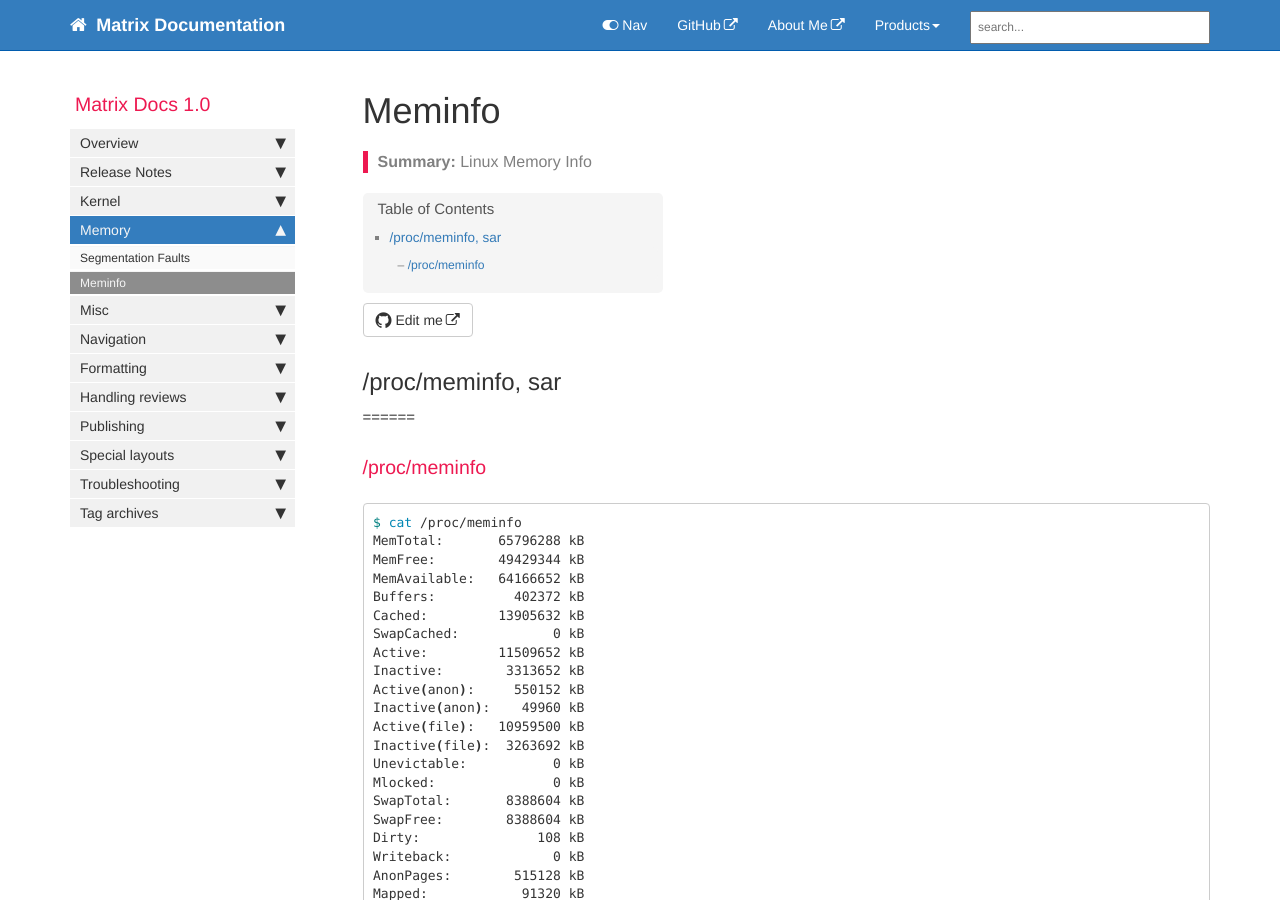
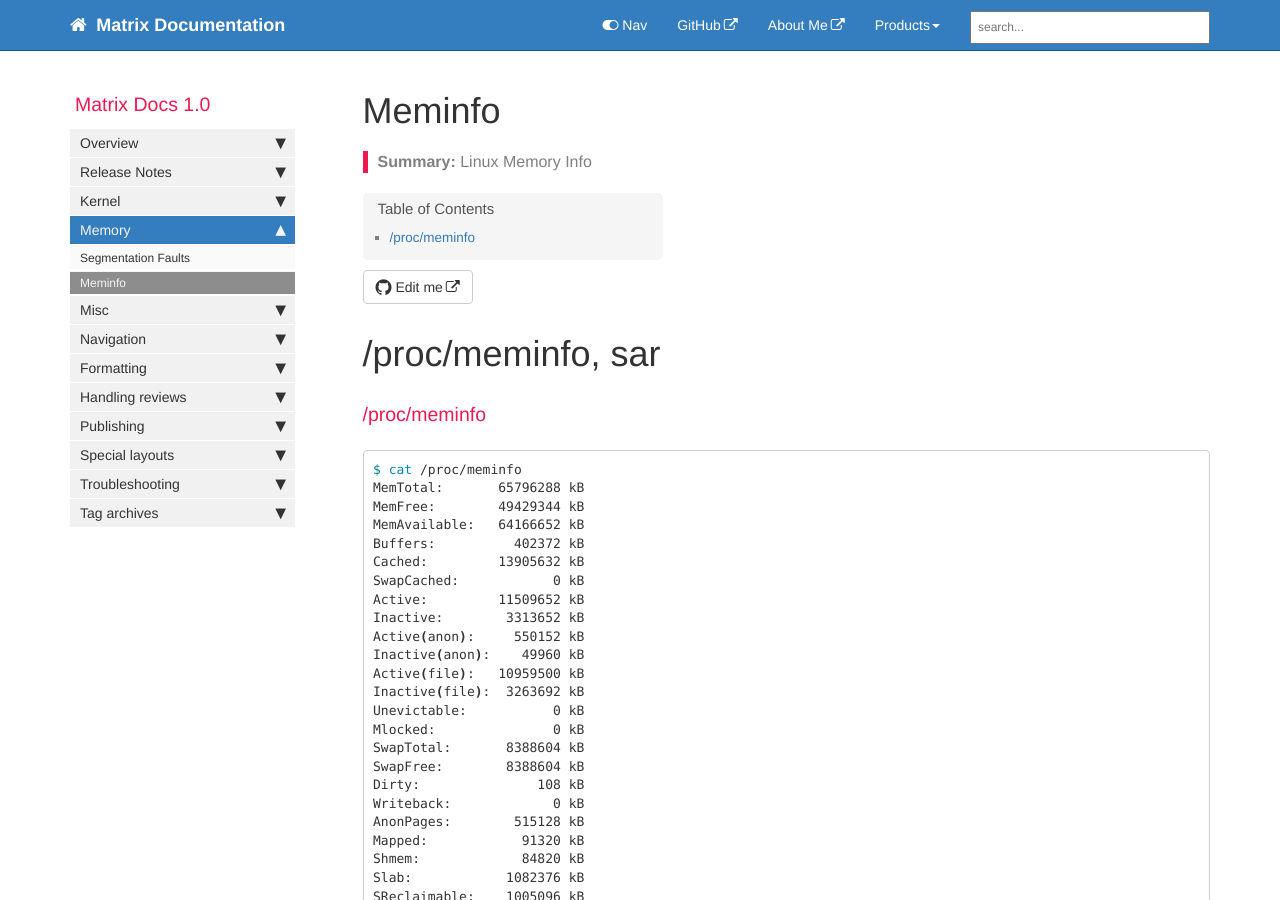
Before and after one commit to matrixzj/documentations, a Jekyll site: the page built from pages/memory/memory_meminfo.md, in a window 1280 px wide and 900 px high. Built offline with Jekyll 4.4.1, drawn with Linux system fonts in a browser that asks for light colours; comment, search, counter and statistics services are not loaded.

Commit message:
There are 1 files have been modified at 2019-06-17 07:11:49 . 	-rw-r--r-- 1 jzou ops 2210 Jun 17 07:11 pages/memory/memory_meminfo.md No files have been added. No files have been deleted. No file type has been changed.

```diff
--- a/pages/memory/memory_meminfo.md
+++ b/pages/memory/memory_meminfo.md
@@ -9,7 +9,7 @@ permalink: memory_meminfo.html
 folder: memory
 ---
 
-## /proc/meminfo, sar
+/proc/meminfo, sar
 ======
 
 ### /proc/meminfo
```
